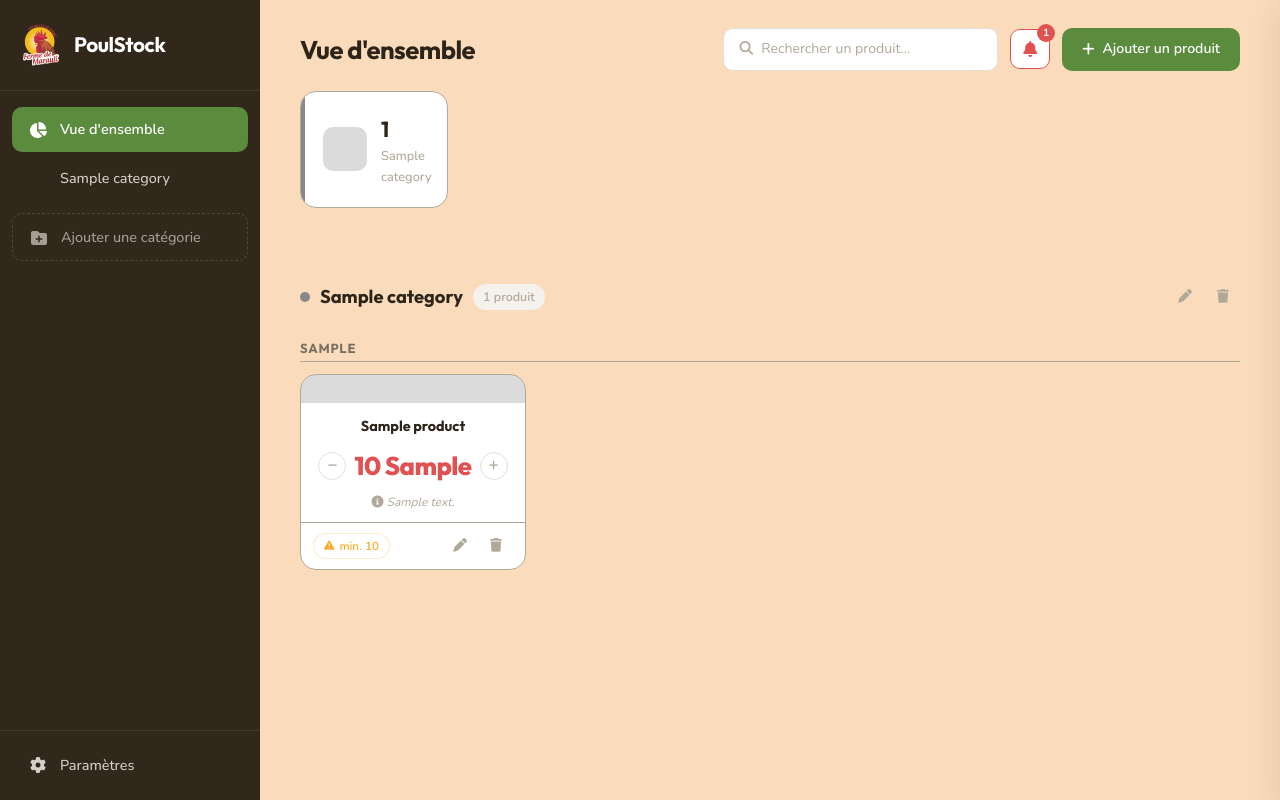
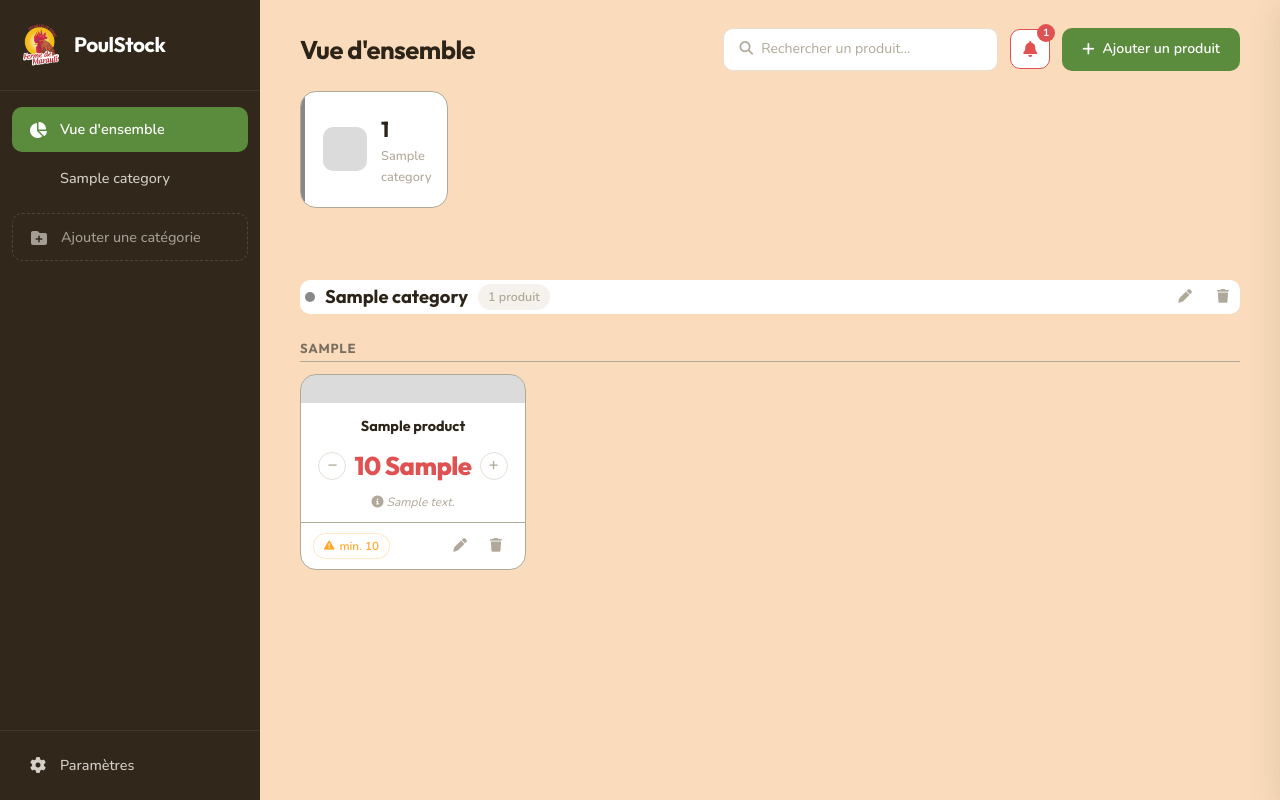
Before and after one commit to pikaseya-ops/Gestion-stock-Mobile, a Flask app: page / in a window 1280 px wide. Run offline with Flask 3, Linux system fonts and the light colour scheme; tables that the repository leaves empty hold one stand-in row (values such as "Sample post").

Commit message:
Add header backgroud

```diff
--- a/app/static/css/style.css
+++ b/app/static/css/style.css
@@ -1149,11 +1149,9 @@ input, select, button {
    ============================================= */
 
 .category-header {
-    cursor: grab;
-}
-
-.category-header:active {
-    cursor: grabbing;
+    background: var(--color-surface);
+    border-radius: var(--radius-md);
+    padding-left: 5px;
 }
 
 .category-block.drag-over {
```
